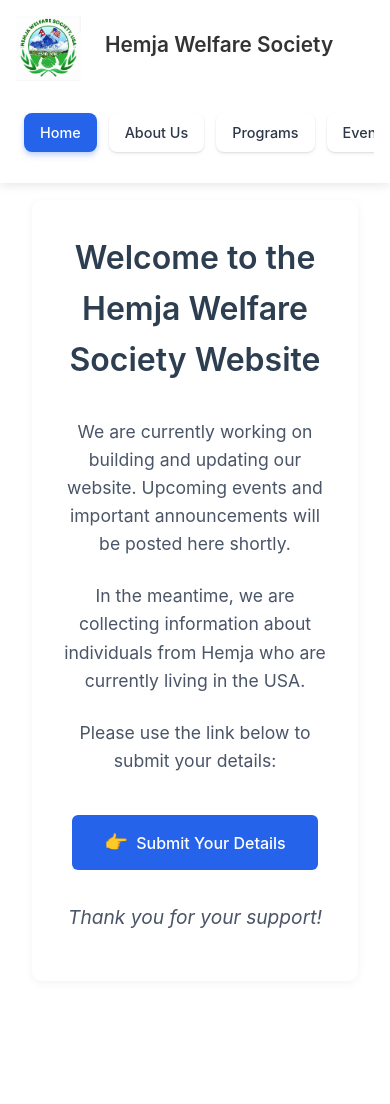
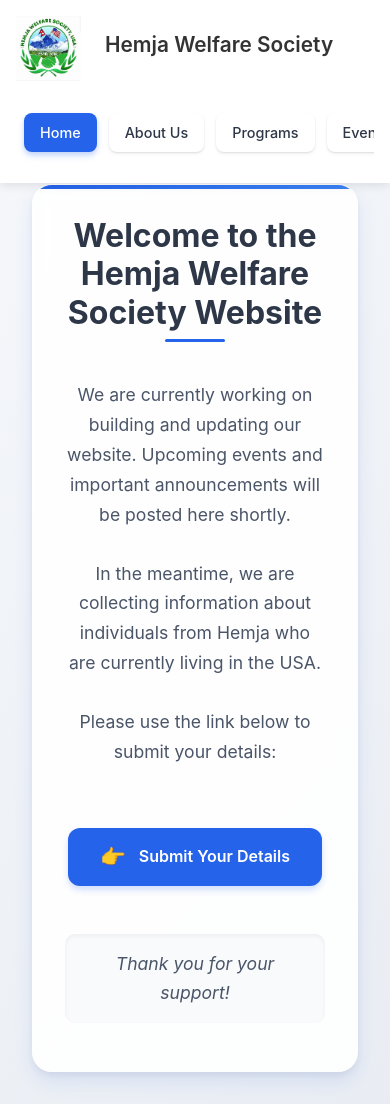
Before and after one commit to bastosuman/HemjaWelfareSociety, a React (Create React App) app: page / in a window 390 px wide. Before the commit the page ends 1013 px from the top, so only its background shows below. Built offline with nearby package versions, Linux system fonts and the light colour scheme.

Commit message:
more enhancment

```diff
--- a/src/App.css
+++ b/src/App.css
@@ -95,59 +95,117 @@
 }
 
 .main-content {
-  max-width: 800px;
+  max-width: 1200px;
   margin: 0 auto;
   padding: 2rem;
   text-align: center;
+  width: 100%;
 }
 
 .welcome-section {
   margin-top: 3rem;
-  padding: 2rem;
-  background-color: white;
-  border-radius: 10px;
-  box-shadow: 0 2px 10px rgba(0, 0, 0, 0.05);
+  padding: 3rem;
+  background: rgba(255, 255, 255, 0.9);
+  backdrop-filter: blur(10px);
+  border-radius: 20px;
+  box-shadow:
+    0 4px 6px rgba(0, 0, 0, 0.05),
+    0 10px 20px rgba(37, 99, 235, 0.1);
+  position: relative;
+  overflow: hidden;
+  border: 1px solid rgba(255, 255, 255, 0.2);
+}
+
+.welcome-section::before {
+  content: '';
+  position: absolute;
+  top: 0;
+  left: 0;
+  right: 0;
+  height: 4px;
+  background: linear-gradient(90deg, #2563eb, #3b82f6);
 }
 
 .welcome-title {
-  font-size: 2rem;
-  color: #2c3e50;
+  font-size: 2.5rem;
+  color: var(--text-primary);
   margin-bottom: 2rem;
-  font-weight: 600;
+  font-weight: 700;
+  line-height: 1.2;
+  position: relative;
+  display: inline-block;
+}
+
+.welcome-title::after {
+  content: '';
+  position: absolute;
+  bottom: -10px;
+  left: 50%;
+  transform: translateX(-50%);
+  width: 60px;
+  height: 3px;
+  background: var(--primary-color);
+  border-radius: 2px;
 }
 
 .welcome-text {
-  font-size: 1.1rem;
-  line-height: 1.6;
-  color: #4a5568;
-  margin-bottom: 1.5rem;
+  font-size: 1.2rem;
+  line-height: 1.7;
+  color: var(--text-secondary);
+  margin-bottom: 1.8rem;
+  max-width: 800px;
+  margin-left: auto;
+  margin-right: auto;
 }
 
 .form-link {
-  display: inline-block;
-  margin-top: 1rem;
-  padding: 0.75rem 2rem;
-  background-color: #2563eb;
+  display: inline-flex;
+  align-items: center;
+  margin-top: 2rem;
+  padding: 1rem 2.5rem;
+  background: var(--primary-color);
   color: white;
   text-decoration: none;
-  border-radius: 6px;
-  font-weight: 500;
-  transition: background-color 0.3s ease;
+  border-radius: 12px;
+  font-weight: 600;
+  font-size: 1.1rem;
+  transition: all 0.3s ease;
+  box-shadow: 0 4px 6px rgba(37, 99, 235, 0.2);
+  position: relative;
+  overflow: hidden;
 }
 
 .form-link:hover {
-  background-color: #1d4ed8;
+  background: var(--primary-dark);
+  transform: translateY(-2px);
+  box-shadow: 0 6px 12px rgba(37, 99, 235, 0.3);
+}
+
+.form-link:active {
+  transform: translateY(0);
 }
 
 .emoji-pointer {
-  font-size: 1.2rem;
-  margin-right: 0.5rem;
+  font-size: 1.3rem;
+  margin-right: 0.8rem;
+  transition: transform 0.3s ease;
+}
+
+.form-link:hover .emoji-pointer {
+  transform: translateX(3px);
 }
 
 .thank-you {
-  margin-top: 2rem;
+  margin-top: 3rem;
   font-style: italic;
-  color: #4a5568;
+  color: var(--text-secondary);
+  font-size: 1.1rem;
+  position: relative;
+  display: inline-block;
+  padding: 1rem 2rem;
+  background: var(--background-light);
+  border-radius: 10px;
+  box-shadow: inset 0 2px 4px rgba(0, 0, 0, 0.05);
 }
 
 /* Coming Soon Page Styles */
@@ -157,20 +215,23 @@
   align-items: center;
   justify-content: center;
   min-height: calc(100vh - 70px);
+  padding: 2rem;
   background: linear-gradient(135deg, #f6f8fb 0%, #f1f4f8 100%);
+  position: relative;
 }
 
 .coming-soon-button {
-  padding: 1.5rem 3rem;
-  font-size: 1.5rem;
-  font-weight: 600;
-  color: #2d3748;
-  background: white;
+  padding: 2rem 4rem;
+  font-size: 2rem;
+  font-weight: 700;
+  color: var(--text-primary);
+  background: rgba(255, 255, 255, 0.9);
+  backdrop-filter: blur(10px);
   border: none;
-  border-radius: 15px;
+  border-radius: 20px;
   box-shadow:
     0 4px 6px rgba(37, 99, 235, 0.1),
-    0 10px 15px rgba(37, 99, 235, 0.1);
+    0 10px 20px rgba(37, 99, 235, 0.1);
   position: relative;
   overflow: hidden;
   transition: all 0.3s ease;
@@ -186,7 +247,7 @@
   background: linear-gradient(
     90deg,
     transparent,
-    rgba(255, 255, 255, 0.2),
+    rgba(255, 255, 255, 0.4),
     transparent
   );
   animation: shine 2s infinite;
@@ -199,9 +260,56 @@
 }
 
 .coming-soon-text {
-  font-size: 0.9rem;
-  color: #718096;
-  margin-top: 1rem;
+  font-size: 1.1rem;
+  color: var(--text-secondary);
+  margin-top: 2rem;
   letter-spacing: 0.05em;
   text-transform: uppercase;
+  font-weight: 500;
+  background: rgba(255, 255, 255, 0.8);
+  padding: 1rem 2rem;
+  border-radius: 10px;
+  box-shadow: 0 2px 4px rgba(0, 0, 0, 0.05);
 }
+
+/* Responsive Design */
+@media (max-width: 768px) {
+  .welcome-section {
+    padding: 2rem;
+    margin-top: 2rem;
+  }
+
+  .welcome-title {
+    font-size: 2rem;
+  }
+
+  .welcome-text {
+    font-size: 1.1rem;
+  }
+
+  .form-link {
+    padding: 0.8rem 2rem;
+    font-size: 1rem;
+  }
+
+  .coming-soon-button {
+    padding: 1.5rem 3rem;
+    font-size: 1.5rem;
+  }
+}
+
+/* Animation for page transitions */
+@keyframes fadeIn {
+  from {
+    opacity: 0;
+    transform: translateY(20px);
+  }
+  to {
+    opacity: 1;
+    transform: translateY(0);
+  }
+}
+
+.main-content {
+  animation: fadeIn 0.5s ease-out;
+}
--- a/src/index.css
+++ b/src/index.css
@@ -2,6 +2,15 @@
   margin: 0;
   padding: 0;
   box-sizing: border-box;
+}
+
+:root {
+  --primary-color: #2563eb;
+  --primary-dark: #1d4ed8;
+  --text-primary: #2d3748;
+  --text-secondary: #4a5568;
+  --background-light: #f8fafc;
+  --background-white: #ffffff;
 }
 
 body {
@@ -12,6 +21,9 @@
     sans-serif;
   -webkit-font-smoothing: antialiased;
   -moz-osx-font-smoothing: grayscale;
+  background: linear-gradient(135deg, #f6f8fb 0%, #e9edf3 100%);
+  min-height: 100vh;
+  color: var(--text-primary);
 }
 
 code {
@@ -21,4 +33,44 @@
 
 #root {
   min-height: 100vh;
+  display: flex;
+  flex-direction: column;
 }
+
+/* Improved scrollbar styling */
+::-webkit-scrollbar {
+  width: 8px;
+  height: 8px;
+}
+
+::-webkit-scrollbar-track {
+  background: var(--background-light);
+  border-radius: 4px;
+}
+
+::-webkit-scrollbar-thumb {
+  background: #cbd5e0;
+  border-radius: 4px;
+  transition: background 0.3s ease;
+}
+
+::-webkit-scrollbar-thumb:hover {
+  background: #a0aec0;
+}
+
+/* Selection color */
+::selection {
+  background: rgba(37, 99, 235, 0.2);
+  color: var(--text-primary);
+}
+
+/* Focus outline */
+:focus {
+  outline: 2px solid var(--primary-color);
+  outline-offset: 2px;
+}
+
+/* Smooth scrolling */
+html {
+  scroll-behavior: smooth;
+}
```
